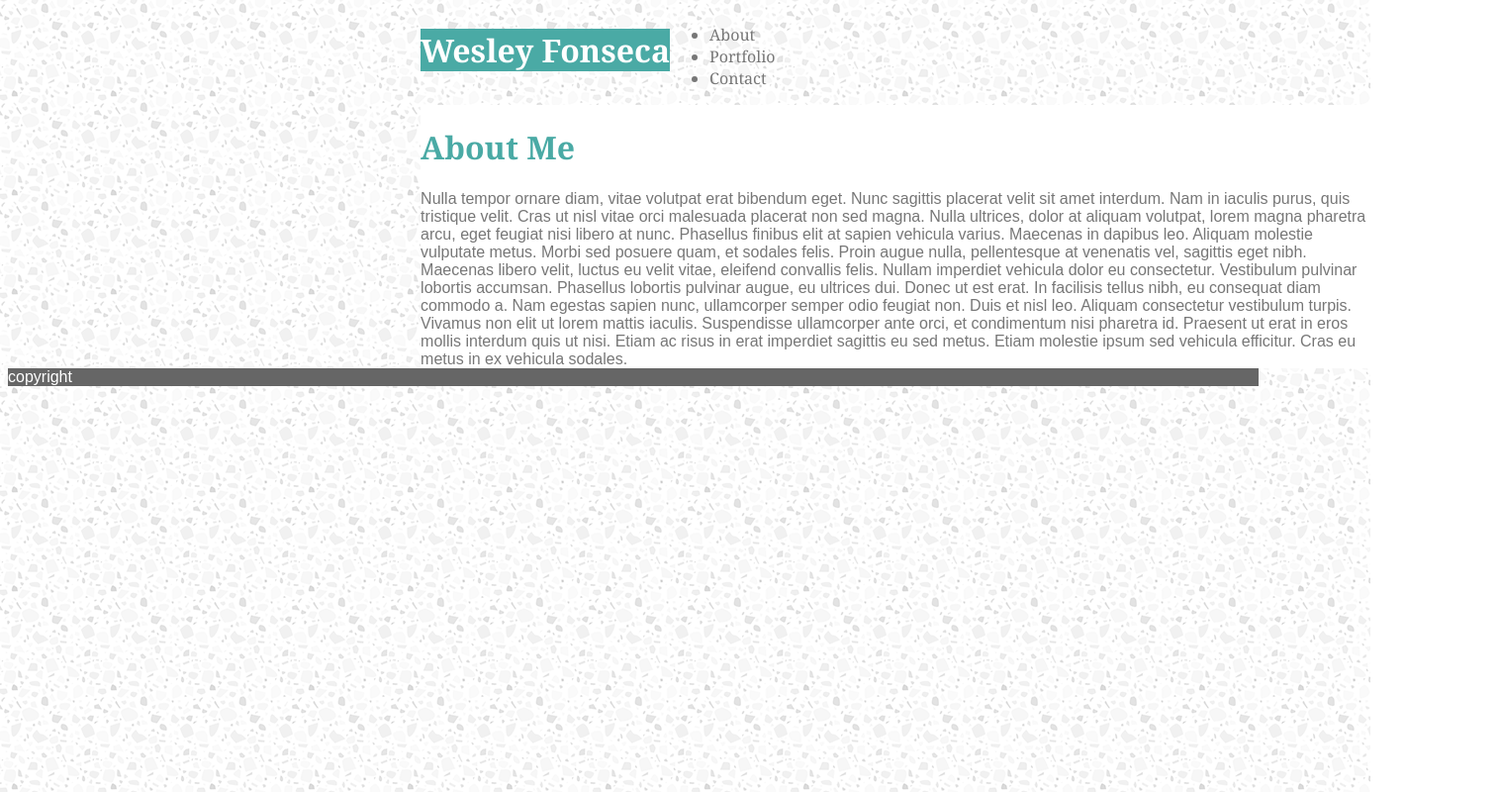
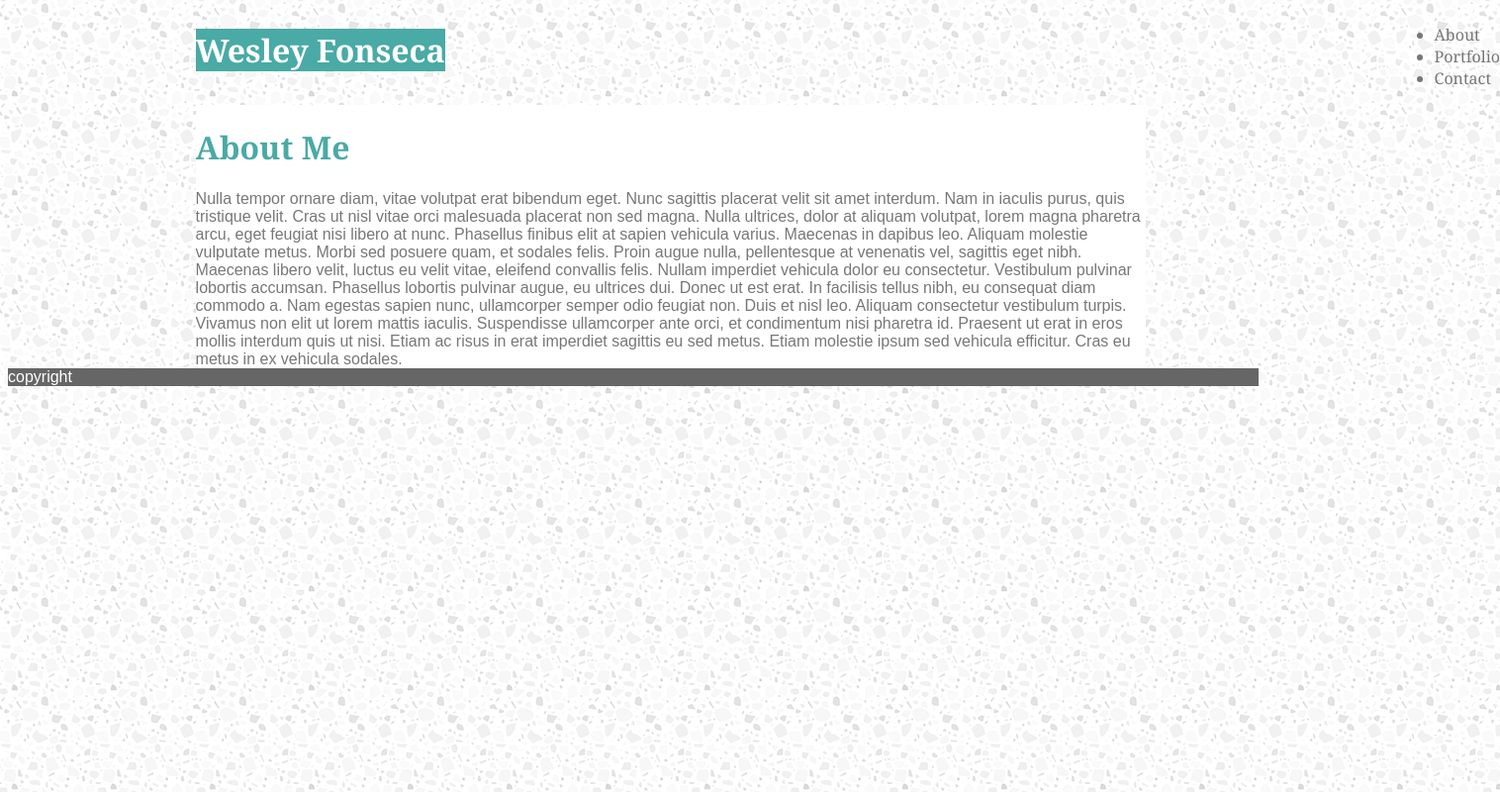
Before and after one commit to wfonseca18/Basic-Portfolio, a plain HTML site: page index.html in a window 1280 px wide. Shown: the whole page at 99% size, 1516 px wide, since content can reach past the window. Drawn offline with Linux system fonts and the light colour scheme.

Commit message:
Adding more styling to style.css

```diff
--- a/assets/css/style.css
+++ b/assets/css/style.css
@@ -14,7 +14,12 @@ header {
     border-color: #cccccc;
     font-family: 'Georgia', Times, Times New Roman, serif;
     width: 960px;
-    margin-left: 33%;
+    margin-left: 15%;
+    margin-right: 15%;
+}
+nav {
+    position: relative;
+    left: 100%;
 }
 
 .title {
@@ -32,7 +37,8 @@ header {
     overflow: auto;
     clear: both;
     width: 960px;
-    margin-left: 33%;
+    margin-left: 15%;
+    margin-right: 15%;
 }
 
 footer {
```
